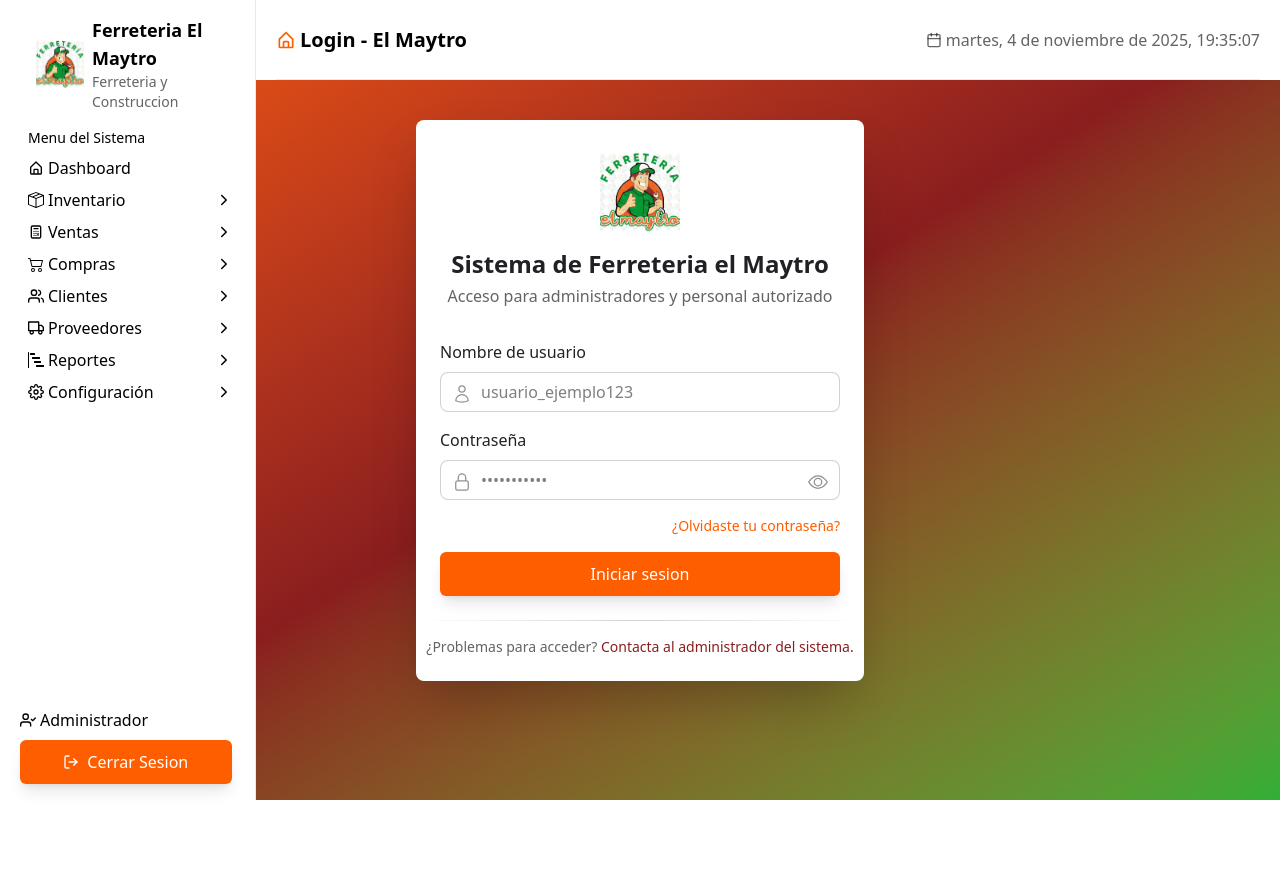
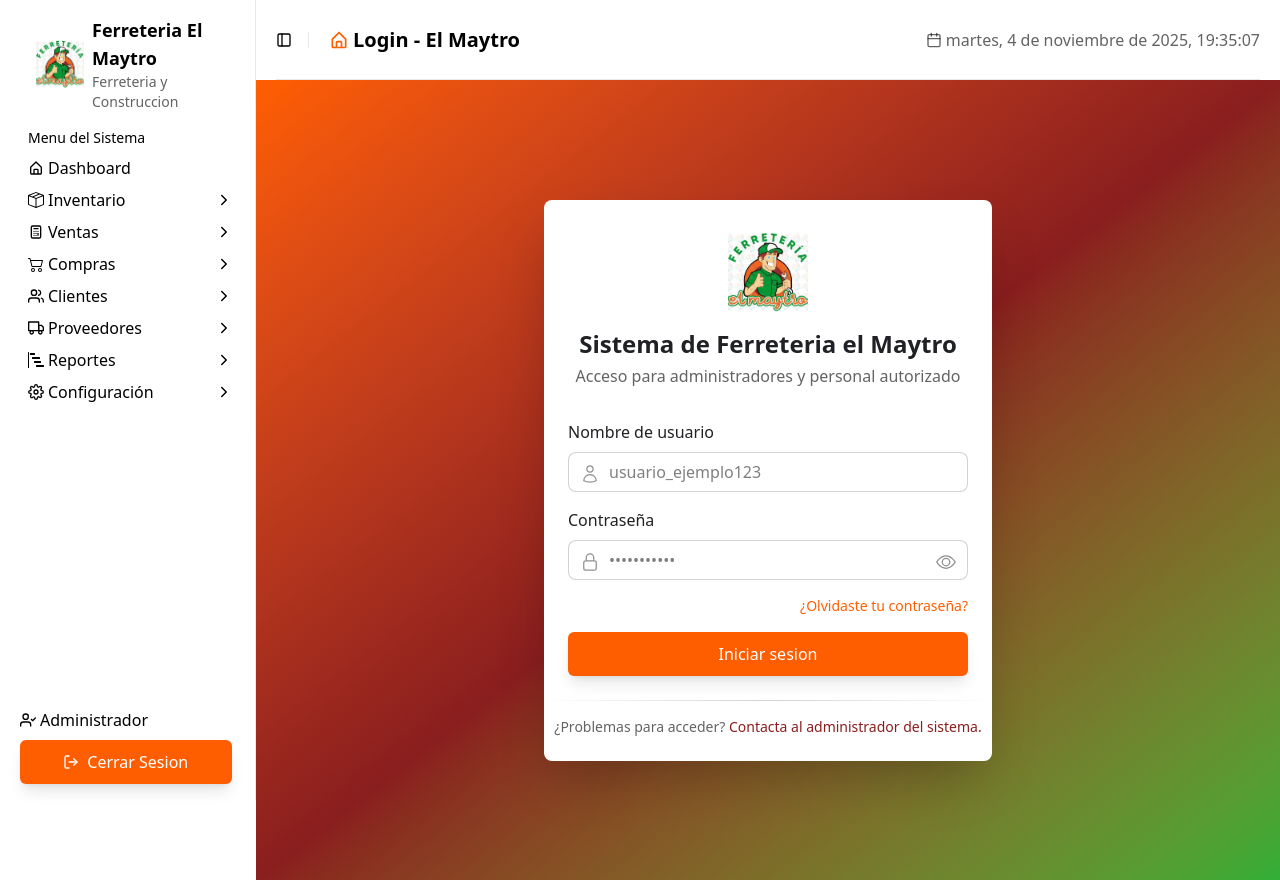
Before and after one commit to ElielJEE/ferreteria_maytro, a Next.js app: page /login in a window 1280 px wide. Before the commit the page ends 800 px from the top, so only its background shows below. Built offline with nearby package versions, Linux system fonts and the light colour scheme.

Commit message:
ADD: hide sidebar button

```diff
--- a/src/app/dashboard/page.jsx
+++ b/src/app/dashboard/page.jsx
@@ -3,7 +3,7 @@ import DashboardOrg from '@/components/organisms/DashboardOrg';
 
 export default function Dashboard() {
 	return (
-		<div className='w-[80%] ml-auto mt-20'>
+		<div>
 			<DashboardOrg />
 		</div>
 	)
--- a/src/app/layout.js
+++ b/src/app/layout.js
@@ -1,6 +1,8 @@
+"use client";
 import { Geist, Geist_Mono } from "next/font/google";
 import "./globals.css";
 import { NavBar, Sidebar } from "@/components/molecules";
+import { useState } from "react";
 
 const geistSans = Geist({
   variable: "--font-geist-sans",
@@ -12,20 +14,23 @@ const geistMono = Geist_Mono({
   subsets: ["latin"],
 });
 
-export const metadata = {
-  title: "Create Next App",
-  description: "Generated by create next app",
-};
+export default function RootLayout({ children }) {
+  const [openSidebar, setOpenSidebar] = useState(true);
 
-export default function RootLayout({ children }) {
   return (
     <html lang="en">
       <body
-        className={`${geistSans.variable} ${geistMono.variable} antialiased`}
+        className={`${geistSans.variable} ${geistMono.variable} antialiased flex justify-end`}
       >
-        <NavBar />
-        <Sidebar />
-        {children}
+        <NavBar openSidebar={openSidebar} setOpenSidebar={setOpenSidebar} />
+        <Sidebar openSidebar={openSidebar} />
+        <main
+          className={`transition-all duration-500 right-0 ${
+            openSidebar ? "w-[80%] ml-auto mt-20" : "w-full ml-0 mt-20"
+          }`}
+        >
+          {children}
+        </main>
       </body>
     </html>
   );
--- a/src/components/molecules/NavBar.jsx
+++ b/src/components/molecules/NavBar.jsx
@@ -2,9 +2,9 @@
 import { usePathname } from 'next/navigation'
 import React, { useEffect, useState } from 'react'
 import { BiHomeAlt } from 'react-icons/bi';
-import { FiCalendar } from 'react-icons/fi';
+import { FiCalendar, FiSidebar } from 'react-icons/fi';
 
-export default function NavBar() {
+export default function NavBar({ openSidebar, setOpenSidebar }) {
 	const [date, setDate] = useState("");
 	const pathname = usePathname();
 
@@ -35,11 +35,19 @@ export default function NavBar() {
 	);
 
 	return (
-		<nav className='fixed right-0 top-0 h-20 w-[80%] px-5 bg-light'>
+		<nav className={`fixed right-0 top-0 h-20 px-5 bg-light transition-all duration-500 ${
+			openSidebar ? "w-[80%]" : "w-full"
+		}`}>
 			<div className='h-full border-b border-dark/10'>
 				<div className='flex justify-between items-center h-full'>
 					<div className='flex gap-1 justify-center items-center text-xl font-bold'>
-						<BiHomeAlt className='text-primary h-5 w-5' />
+						<div className='flex justify-center items-center border-r border-dark/10 pr-4'>
+							<FiSidebar
+								className='h-4 w-4 cursor-pointer hover:bg-dark/10'
+								onClick={() => setOpenSidebar(!openSidebar)}
+							/>
+						</div>
+						<BiHomeAlt className='text-primary h-5 w-5 ml-4' />
 						<h3 className='text-2x1'>{formattedPaths.join(" > ")} - El Maytro</h3>
 					</div>
 					<span className='flex gap-1 justify-center items-center text-medium text-dark/70'><FiCalendar /> {date}</span>
--- a/src/components/molecules/Sidebar.jsx
+++ b/src/components/molecules/Sidebar.jsx
@@ -6,7 +6,7 @@ import { IoIosArrowForward } from "react-icons/io";
 import { Button } from '../atoms';
 import { FiLogOut, FiUserCheck } from 'react-icons/fi';
 
-export default function Sidebar() {
+export default function Sidebar({ openSidebar }) {
 	const [openIndex, setOpenIndex] = useState(null);
 
 	const toggleDropdown = (index) => {
@@ -14,7 +14,8 @@ export default function Sidebar() {
 	};
 
 	return (
-		<aside className='w-[20%] flex flex-col h-screen fixed top-0 bg-light border-r border-dark/10 pl-5'>
+		<aside className={`flex flex-col left-0 h-screen fixed top-0 bg-light border-r border-dark/10 pl-5 transition-all duration-500
+		${openSidebar ? "translate-x-0 w-[20%]" : "-translate-x-full w-[20%]"}`}>
 			<div className='w-full flex p-4 items-center gap-2'>
 				<img src="/images/logo.jpg" alt="logo-el-maytro" className='h-12 w-12' />
 				<div className='flex flex-col'>
```
